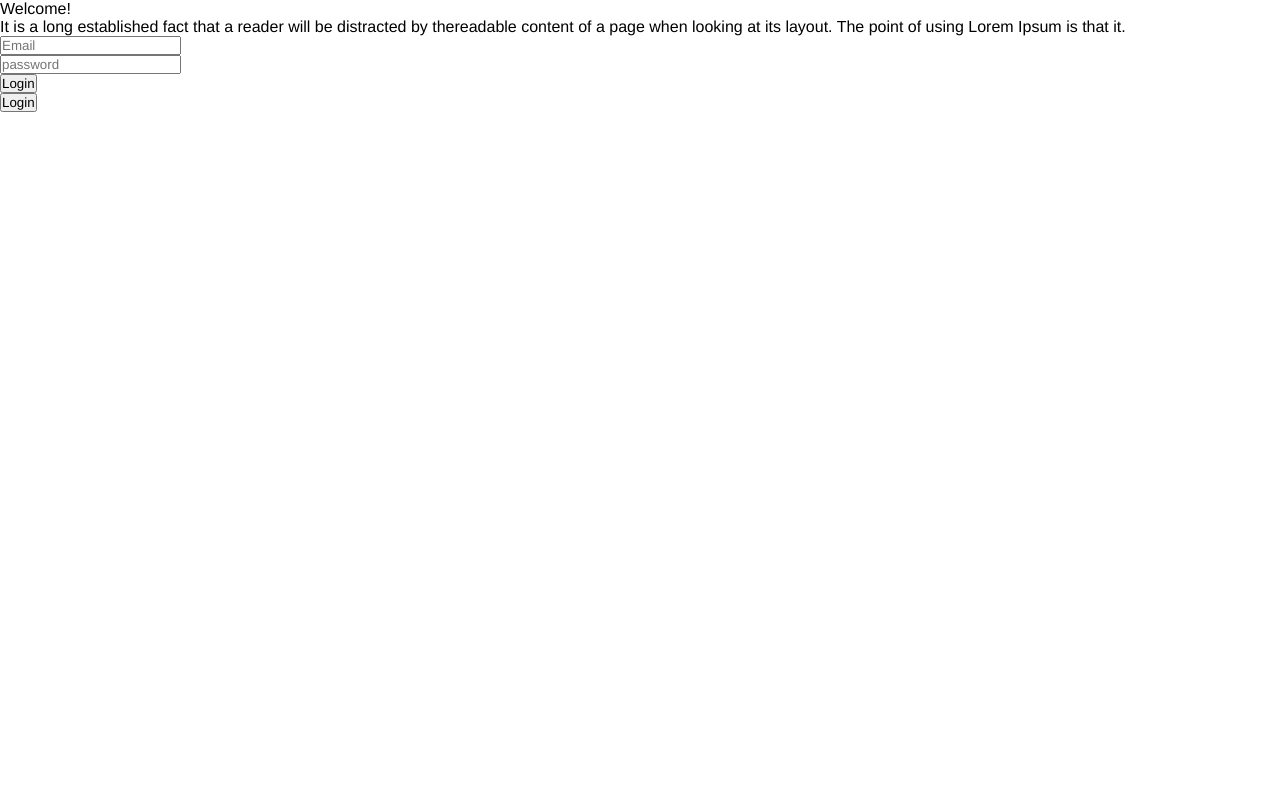
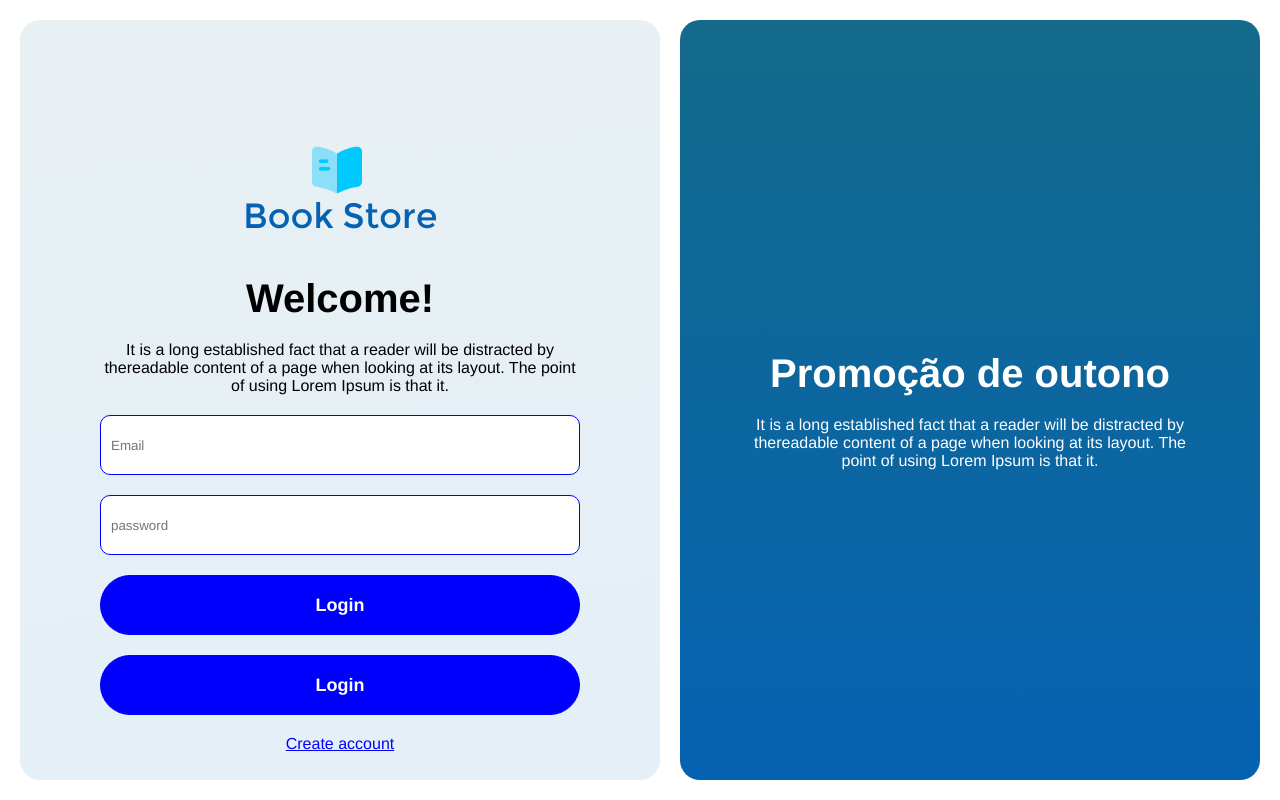
Before and after one commit to GabrielNatan/book-store, a React (Create React App) app: page /login in a window 1280 px wide. Built offline with nearby package versions, Linux system fonts and the light colour scheme.

Commit message:
create login page style

```diff
--- a/src/App.js
+++ b/src/App.js
@@ -1,4 +1,4 @@
-import { BrowserRouter, Route, Router, Routes } from "react-router-dom"
+import { BrowserRouter, Route, Routes } from "react-router-dom"
 import GlobalStyle from "./globalStyle";
 import { Home } from "./pages/Home"
 import { Login } from "./pages/Login"
--- a/src/components/Button/styles.js
+++ b/src/components/Button/styles.js
@@ -1,9 +1,18 @@
 import styled from "styled-components";
 
 export const Container = styled.div`
-
+    width: 100%;
+    height: 60px;
 `
 
 export const Btn = styled.button`
-
+    width: 100%;
+    height: 100%;
+    border-radius: 30px;
+    background-color: blue;
+    color: #FFF;
+    border: 1px solid blue;
+    font-weight: bold;
+    font-size: 18px;
+    cursor: pointer;
 `
--- a/src/components/Input/index.js
+++ b/src/components/Input/index.js
@@ -18,7 +18,7 @@ export const Input = ({type = "text",onChange,placeholder,title})=>{
                 type={type}
                 placeholder={placeholder}
                 value={value}
-                onChange={handleChangeValue}
+                onChange={(e)=>handleChangeValue(e)}
             />
         </Container>
     )
--- a/src/components/Input/styles.js
+++ b/src/components/Input/styles.js
@@ -1,7 +1,9 @@
 import styled from "styled-components";
 
 export const Container = styled.div`
-
+    width: 100%;
+    display: flex;
+    flex-direction: column;
 `
 
 export const Title = styled.label`
@@ -9,5 +11,10 @@ export const Title = styled.label`
 `
 
 export const InputText = styled.input`
-
+    height: 60px;
+    border: 1px solid blue;
+    border-radius: 10px;
+    padding: 10px;
+    color: blue;
+    background-color: #FFF;
 `
--- a/src/pages/Login/index.js
+++ b/src/pages/Login/index.js
@@ -6,15 +6,21 @@ import {
     Form,
     Tilte,
     SubTitle,
-
+    Link,
+    Left,
+    Right,
+    ContImage,
+    TitleImage,
+    Text,
 } from "./styles";
-
+import LogoImage from "./logo-colum.png"
 export const Login = ({})=>{
 
     return(
         <Container>
+            <Left>
                 <Logo>
-
+                    <img src={LogoImage}/>
                 </Logo>
                 <Form>
                         <Tilte>Welcome!</Tilte>
@@ -33,7 +39,21 @@ export const Login = ({})=>{
                         />
                         <Button/>
                         <Button/>
+                        <Link>Create account</Link>
                 </Form>
+
+            </Left>
+            <Right>
+                <ContImage>
+
+                </ContImage>
+                <TitleImage>Promoção de outono</TitleImage>
+                <Text>
+                    It is a long established fact that a reader will be
+                    distracted by thereadable content of a page when looking
+                    at its layout. The point of using Lorem Ipsum is that it.
+                </Text>
+            </Right>
         </Container>
     )
 }
--- a/src/pages/Login/styles.js
+++ b/src/pages/Login/styles.js
@@ -1,20 +1,73 @@
 import styled from "styled-components";
 
 export const Container = styled.div`
-
+    display: flex;
+    width: 100%;
+    height: 100vh;
+    gap: 20px;
+    padding: 20px;
 `
 export const Logo = styled.div`
 
 `
 
 export const Form = styled.div`
-
+    width: 480px;
+    border-radius: 10px;
+    display: flex;
+    flex-direction: column;
+    gap: 20px;
+    justify-content: center;
+    align-items: center;
 `
 
 export const Tilte = styled.div`
-
+    font-size: 40px;
+    font-weight: bold;
 `
 
 export const SubTitle = styled.div`
+    text-align: center;
+`
 
+export const Link = styled.a`
+    color: blue;
+    text-decoration: underline;
 `
+
+export const Left =styled.div`
+    flex: 1;
+    gap: 30px;
+    display: flex;
+    flex-direction: column;
+    align-items: center;
+    background-image:linear-gradient(176.08deg, rgba(19, 106, 138, 0.1) 13.88%, rgba(5, 98, 178, 0.1) 96.79%); ;
+    border-radius: 20px;
+    padding: 120px 30px;
+`
+export const Right =styled.div`
+    min-width:520px ;
+    flex: 1;
+    display: flex;
+    align-items: center;
+    justify-content: center;
+    flex-direction: column;
+    background: linear-gradient(180deg, #136A8A 0%, #0562B2 100%);
+    border-radius: 20px;
+    gap: 20px;
+`
+export const ContImage =styled.div`
+    text-align: center;
+    color: #FFF;
+`
+export const TitleImage =styled.div`
+    text-align: center;
+    color: #FFF;
+    font-weight: bold;
+    font-size: 40px;
+`
+export const Text =styled.div`
+    text-align: center;
+    color: #FFF;
+    width: 440px;
+`
```
Also changed, not shown: src/pages/Login/logo-colum.png (added). Lines whose indentation alone changed are shown as unchanged.
